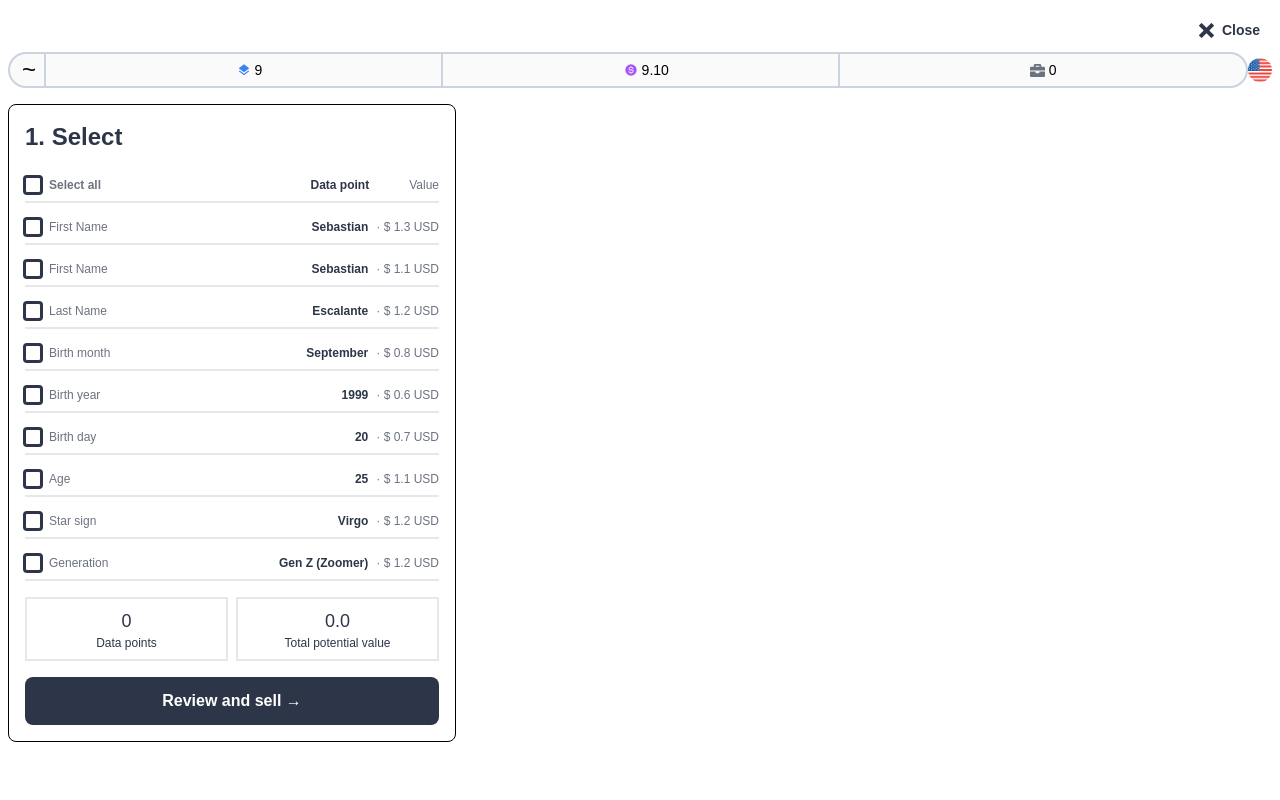
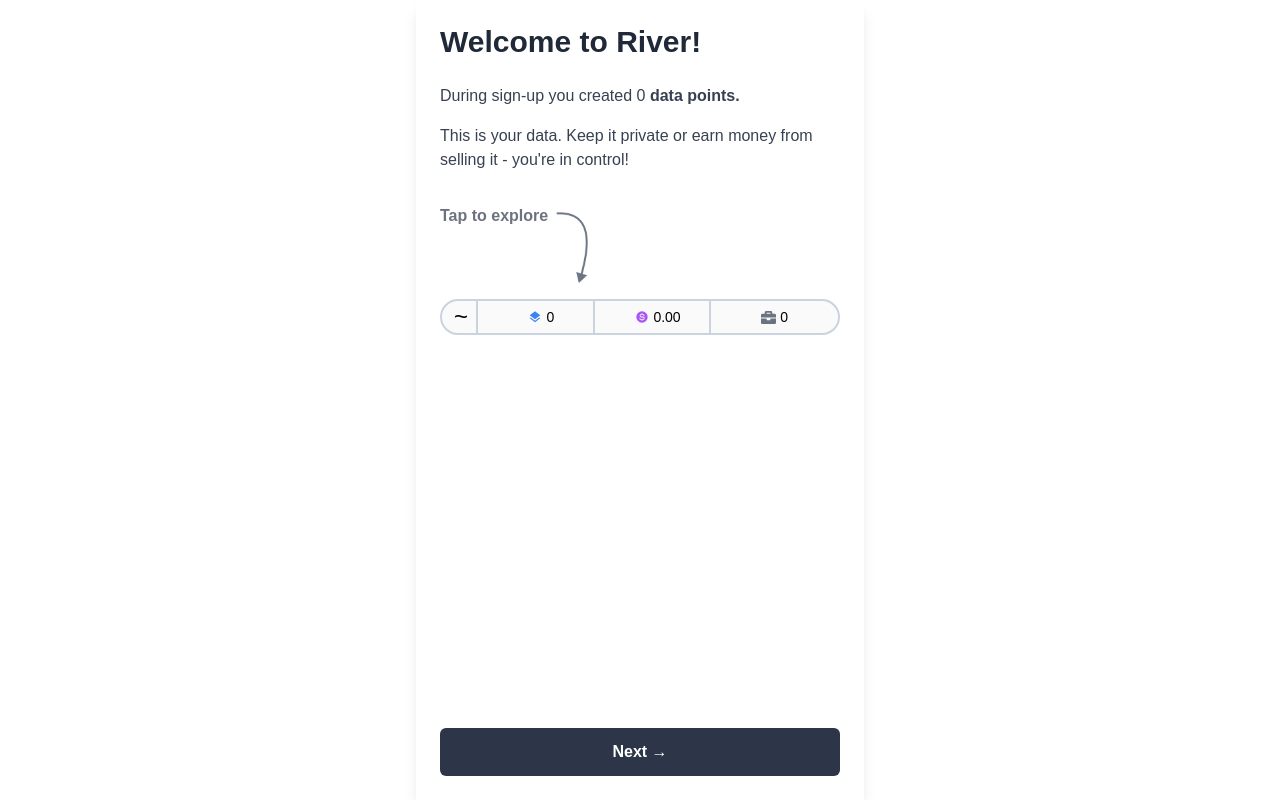
Before and after one commit to RIVER-Data-AI/moment-0, a Next.js app: page /chat_v2 in a window 1280 px wide. Built offline with nearby package versions, Linux system fonts and the light colour scheme.

Commit message:
feat: finished styling welcome overlay

```diff
--- a/src/pages/chat_v2.tsx
+++ b/src/pages/chat_v2.tsx
@@ -11,6 +11,8 @@
 import SignUpForm from "@/components/SignUpForm";
 import EndScreen from "@/components/EndScreen";
 import DataPointsOverlay from "@/views/v2/DataPointsOverlay";
+import DataSaleOverlay from "@/views/v2/DataSaleOverlay";
+import WelcomeToRiver from "@/views/v2/WelcomeToRiver";
 
 function extractOfferDetails(
   jsonString: string
@@ -256,6 +258,32 @@
             transition={{ duration: 0.3 }}
             className="fixed inset-0 bg-white z-50 text-river-black"
           >
+            <WelcomeToRiver handleNextStep={() => {}} />
+          </motion.div>
+        )}
+      </AnimatePresence>
+      <AnimatePresence>
+        {false && (
+          <motion.div
+            initial={{ y: -50, opacity: 0 }}
+            animate={{ y: 0, opacity: 1 }}
+            exit={{ y: -50, opacity: 0 }}
+            transition={{ duration: 0.3 }}
+            className="fixed inset-0 bg-white z-50 text-river-black"
+          >
+            <DataSaleOverlay handleNextStep={() => {}} />
+          </motion.div>
+        )}
+      </AnimatePresence>
+      <AnimatePresence>
+        {false && (
+          <motion.div
+            initial={{ y: -50, opacity: 0 }}
+            animate={{ y: 0, opacity: 1 }}
+            exit={{ y: -50, opacity: 0 }}
+            transition={{ duration: 0.3 }}
+            className="fixed inset-0 bg-white z-50 text-river-black"
+          >
             <DataPointsOverlay onClose={() => {}} />
           </motion.div>
         )}
--- a/src/views/v2/DataPointsOverlay.tsx
+++ b/src/views/v2/DataPointsOverlay.tsx
@@ -3,6 +3,7 @@
 import TildeHeaderV2 from "./TildeHeaderV2";
 import { ImCross } from "react-icons/im";
 import NotchedContainer from "@/components/NotchedContainer";
+import { IoMdLock } from "react-icons/io";
 
 interface DataPointsOverlayProps {
   onClose: () => void;
@@ -56,6 +57,101 @@
   },
 ];
 
+interface SelectDataPointsProps {
+  dataPoints: Array<{
+    category: string;
+    value: string;
+    potentialValue: number;
+  }>;
+  selectedDataPoints: boolean[];
+  selectAll: boolean;
+  handleSelectAll: () => void;
+  handleDataPointSelect: (index: number) => void;
+  handleNextStep: () => void;
+  selectedSummary: { count: number; totalValue: number };
+}
+
+const SelectDataPoints: React.FC<SelectDataPointsProps> = ({
+  dataPoints,
+  selectedDataPoints,
+  selectAll,
+  handleSelectAll,
+  handleDataPointSelect,
+  handleNextStep,
+  selectedSummary,
+}) => {
+  return (
+    <>
+      <h2 className="text-2xl font-semibold p-2">1. Select</h2>
+      <div className="flex-1 overflow-y-auto">
+        <div className="space-y-2 p-2">
+          <label className="flex items-center justify-between border-b-2 border-gray-200 py-2">
+            <div className="flex items-center">
+              <input
+                type="checkbox"
+                checked={selectAll}
+                onChange={handleSelectAll}
+                className="rounded-sm text-river-black border-river-black ring-2 ring-river-black checked:bg-river-black mr-2 focus:ring-0"
+              />
+              <span className="text-river-black font-semibold text-opacity-70 text-xs">
+                Select all
+              </span>
+            </div>
+            <div className="flex items-center gap-10">
+              <span className="text-xs font-semibold">Data point</span>
+              <span className="text-xs text-gray-500">Value</span>
+            </div>
+          </label>
+          {dataPoints.map((point, index) => (
+            <div
+              key={index}
+              className="flex justify-between items-center border-b-2 border-gray-200 py-2"
+            >
+              <label className="flex items-center">
+                <input
+                  type="checkbox"
+                  checked={selectedDataPoints[index]}
+                  onChange={() => handleDataPointSelect(index)}
+                  className="rounded-sm text-river-black border-river-black ring-2 ring-river-black checked:bg-river-black mr-2 focus:ring-0"
+                />
+                <span className="text-river-black text-opacity-70 text-xs">
+                  {point.category}
+                </span>
+              </label>
+              <div className="flex items-center">
+                <span className="text-xs font-semibold">{point.value}</span>
+                <span className="ml-2 text-gray-500 text-xs">
+                  · $ {point.potentialValue.toFixed(1)} USD
+                </span>
+              </div>
+            </div>
+          ))}
+        </div>
+      </div>
+      <div className="bottom-0 w-full bg-white p-2">
+        <div className="flex justify-between mb-4 gap-2">
+          <div className="flex w-full flex-col items-center justify-center border-2 border-gray-200 p-2">
+            <span className="text-lg">{selectedSummary.count}</span>
+            <span className="text-xs">Data points</span>
+          </div>
+          <div className="flex w-full flex-col items-center justify-center border-2 border-gray-200 p-2">
+            <span className="text-lg">
+              {selectedSummary.totalValue.toFixed(1)}
+            </span>
+            <span className="text-xs">Total potential value</span>
+          </div>
+        </div>
+        <button
+          onClick={handleNextStep}
+          className="w-full bg-river-black text-white py-3 rounded-lg font-semibold"
+        >
+          Review and sell →
+        </button>
+      </div>
+    </>
+  );
+};
+
 const DataPointsOverlay: React.FC<DataPointsOverlayProps> = ({ onClose }) => {
   //   const { dataPoints } = useChatStore();
 
@@ -95,6 +191,12 @@
     .reduce((sum, point) => sum + point.potentialValue, 0)
     .toFixed(1);
 
+  const [step, setStep] = useState(1);
+
+  const handleNextStep = () => {
+    setStep(2);
+  };
+
   return (
     <div className="fixed inset-0 bg-white z-40 flex flex-col p-2">
       <div
@@ -104,7 +206,7 @@
         <ImCross size={15} />
         <span className="font-semibold text-sm ml-2">Close</span>
       </div>
-      <div className="flex justify-between items-center pb-4">
+      <div className="flex justify-between items-center pb-4 gap-3">
         <TildeHeaderV2
           datapoints={dataPoints.length}
           potentialValue={Number(totalPotentialValue)}
@@ -119,69 +221,42 @@
         </div>
       </div>
       <NotchedContainer className="max-w-md w-full relative bg-white rounded-lg border border-black flex flex-col overflow-y-auto">
-        <h2 className="text-2xl font-semibold p-2">1. Select</h2>
-        <div className="flex-1 overflow-y-auto">
-          <div className="space-y-2 p-2">
-            <label className="flex items-center justify-between border-b-2 border-gray-200 py-2">
-              <div className="flex items-center">
-                <input
-                  type="checkbox"
-                  checked={selectAll}
-                  onChange={handleSelectAll}
-                  className="rounded-sm text-river-black border-river-black ring-2 ring-river-black checked:bg-river-black mr-2 focus:ring-0"
-                />
-                <span className="text-river-black font-semibold text-opacity-70 text-xs">
-                  Select all
+        {step === 1 && (
+          <SelectDataPoints
+            handleNextStep={handleNextStep}
+            dataPoints={dataPoints}
+            selectedDataPoints={selectedDataPoints}
+            selectAll={selectAll}
+            handleSelectAll={handleSelectAll}
+            handleDataPointSelect={handleDataPointSelect}
+            selectedSummary={selectedSummary}
+          />
+        )}
+        {step === 2 && (
+          <div>
+            <h2 className="text-2xl font-semibold p-2">2. Review and Sell</h2>
+            <div className="flex justify-between flex-col items-center gap-2">
+              <div className="flex items-center gap-2 border-2 border-gray-200 py-2 w-full flex-col">
+                <span className="text-2xl font-semibold">
+                  {selectedSummary.count}
                 </span>
+                <span className="text-xs">Data Points</span>
               </div>
-              <div className="flex items-center gap-10">
-                <span className="text-xs font-semibold">Data point</span>
-                <span className="text-xs text-gray-500">Value</span>
+              <div className="flex items-center gap-2 border-2 border-gray-200 py-2 w-full flex-col">
+                <span className="text-2xl font-semibold">
+                  {selectedSummary.totalValue.toFixed(1)}
+                </span>
+                <span className="text-xs">Total potential value</span>
               </div>
-            </label>
-            {dataPoints.map((point, index) => (
-              <div
-                key={index}
-                className="flex justify-between items-center border-b-2 border-gray-200 py-2"
-              >
-                <label className="flex items-center">
-                  <input
-                    type="checkbox"
-                    checked={selectedDataPoints[index]}
-                    onChange={() => handleDataPointSelect(index)}
-                    className="rounded-sm text-river-black border-river-black ring-2 ring-river-black checked:bg-river-black mr-2 focus:ring-0"
-                  />
-                  <span className="text-river-black text-opacity-70 text-xs">
-                    {point.category}
-                  </span>
-                </label>
-                <div className="flex items-center">
-                  <span className="text-xs font-semibold">{point.value}</span>
-                  <span className="ml-2 text-gray-500 text-xs">
-                    · $ {point.potentialValue.toFixed(1)} USD
-                  </span>
-                </div>
+            </div>
+            <div className="w-full flex mt-2 justify-center items-center bg-river-black text-white py-2">
+              <div className="flex items-center gap-2 justify-center">
+                <IoMdLock size={25} />
+                <span className="font-semibold text-lg">Sell</span>
               </div>
-            ))}
-          </div>
-        </div>
-        <div className="bottom-0 w-full bg-white p-2">
-          <div className="flex justify-between mb-4 gap-2">
-            <div className="flex w-full flex-col items-center justify-center border-2 border-gray-200 p-2">
-              <span className="text-lg">{selectedSummary.count}</span>
-              <span className="text-xs">Data points</span>
-            </div>
-            <div className="flex w-full flex-col items-center justify-center border-2 border-gray-200 p-2">
-              <span className="text-lg">
-                {selectedSummary.totalValue.toFixed(1)}
-              </span>
-              <span className="text-xs">Total potential value</span>
             </div>
           </div>
-          <button className="w-full bg-river-black text-white py-3 rounded-lg font-semibold">
-            Review and sell →
-          </button>
-        </div>
+        )}
       </NotchedContainer>
     </div>
   );
--- /dev/null
+++ b/src/views/v2/DataSaleOverlay.tsx
@@ -0,0 +1,49 @@
+import React from "react";
+
+interface DataSaleOverlayProps {
+  onClose?: () => void;
+  handleNextStep: () => void;
+}
+
+const DataSaleOverlay: React.FC<DataSaleOverlayProps> = ({
+  onClose,
+  handleNextStep,
+}) => {
+  return (
+    <div className="fixed inset-0 h-full flex items-center justify-center ">
+      <div className="max-w-md w-full h-full shadow-lg p-6 flex flex-col justify-between">
+        <div>
+          <h2 className="text-gray-500 text-xl mb-2">Well done</h2>
+          <h1 className="text-3xl font-bold text-gray-800 mb-6">
+            You've made your first data sale and earned your first $$ on RIVER.
+          </h1>
+          <div className="space-y-4 mb-8">
+            <div className="flex items-start">
+              <span className="text-2xl mr-3">$</span>
+              <p className="text-gray-700">
+                Visit <span className="font-semibold">RiverBank</span> anytime
+                to undo this, track or sell more data.
+              </p>
+            </div>
+
+            <div className="flex items-start">
+              <span className="text-2xl mr-3">🔒</span>
+              <p className="text-gray-700">
+                Visit <span className="font-semibold">Control</span> to manage
+                your data permissions and privacy anytime.
+              </p>
+            </div>
+          </div>
+        </div>
+        <button
+          onClick={handleNextStep}
+          className="w-full bg-river-black text-white py-3 rounded-md font-semibold hover:bg-blue-700 transition duration-300"
+        >
+          Go to River →
+        </button>
+      </div>
+    </div>
+  );
+};
+
+export default DataSaleOverlay;
--- /dev/null
+++ b/src/views/v2/WelcomeToRiver.tsx
@@ -0,0 +1,63 @@
+import useChatStore from "@/stores/useChatStore";
+import React from "react";
+import TildeHeaderV2 from "./TildeHeaderV2";
+
+interface WelcomeToRiverProps {
+  onClose?: () => void;
+  handleNextStep: () => void;
+}
+
+const WelcomeToRiver: React.FC<WelcomeToRiverProps> = ({
+  onClose,
+  handleNextStep,
+}) => {
+  const { dataPoints } = useChatStore();
+
+  return (
+    <div className="fixed inset-0 h-full flex items-center justify-center ">
+      <div className="max-w-md w-full h-full shadow-lg p-6 flex flex-col justify-between">
+        <div>
+          <h1 className="text-3xl font-bold text-gray-800 mb-6">
+            Welcome to River!
+          </h1>
+          <div className="space-y-4 mb-8">
+            <div className="flex items-start">
+              <p className="text-gray-700">
+                During sign-up you created {dataPoints.length ?? 0}{" "}
+                <span className="font-semibold">data points.</span>
+              </p>
+            </div>
+            <div className="flex items-start">
+              <p className="text-gray-700">
+                This is your data. Keep it private or earn money from selling it
+                - you're in control!
+              </p>
+            </div>
+          </div>
+          <div className="flex items-start">
+            <p className="font-semibold text-river-black text-opacity-70">
+              Tap to explore
+            </p>
+            <img
+              className="mt-2 ml-2 w-8"
+              src="/arrow_flow.png"
+              alt="Welcome to River"
+            />
+          </div>
+          <div className="mt-4" onClick={handleNextStep}>
+            <TildeHeaderV2 />
+          </div>
+        </div>
+
+        <button
+          onClick={handleNextStep}
+          className="w-full bg-river-black text-white py-3 rounded-md font-semibold transition duration-300"
+        >
+          Next →
+        </button>
+      </div>
+    </div>
+  );
+};
+
+export default WelcomeToRiver;
```
